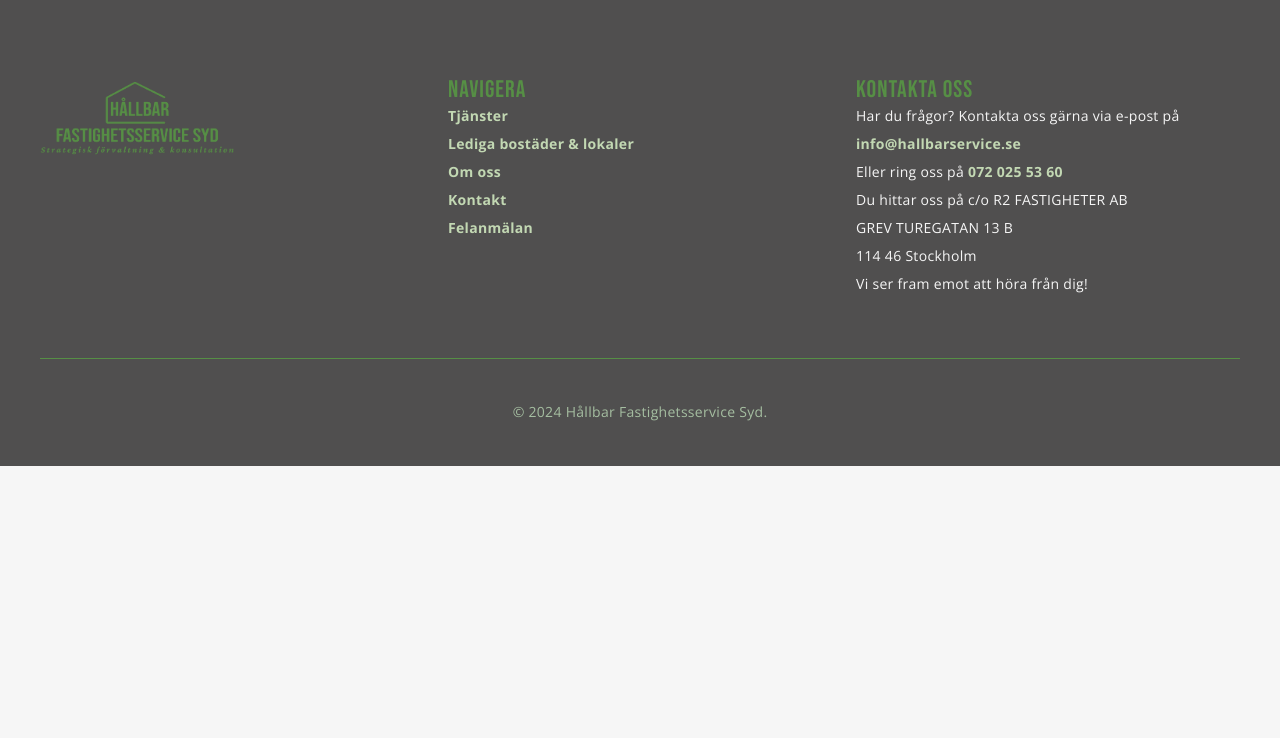
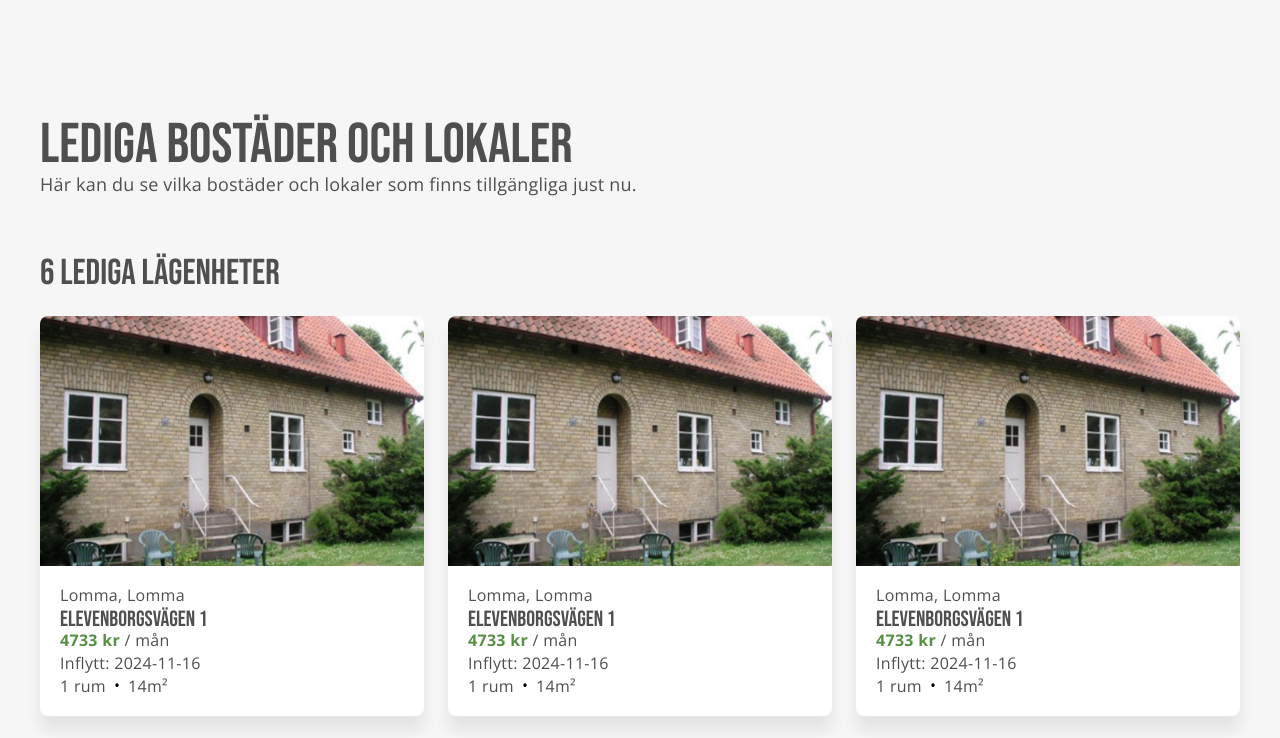
Before and after one commit to Wztrbrg/hfts, a React (Vite) app: page /bostader-och-lokaler in a window 1280 px wide. Shown: the part 502-1240 px from the top of the page. Before the commit the page ends 968 px from the top, so only its background shows below. Built offline with nearby package versions, Linux system fonts and the light colour scheme.

Commit message:
basic layout and styling for listings, needs filling in with correct listing-objects

```diff
--- /dev/null
+++ b/src/assets/style/listings-page/listings-content.scss
@@ -0,0 +1,83 @@
+@import "../globals/_variables";
+
+.listings-section {
+  width: 100%;
+  display: flex;
+  justify-content: center;
+  padding: 120px 16px;
+
+  .listings-content {
+    width: 100%;
+    max-width: $max-content-w;
+    display: flex;
+    flex-direction: column;
+    align-items: center;
+    gap: 60px;
+
+    header {
+      width: 100%;
+      // text-align: center;
+    }
+
+    .listings-container {
+      width: 100%;
+      display: flex;
+      flex-wrap: wrap;
+      justify-content: flex-start;
+      gap: 24px;
+
+      h2 {
+        width: 100%;
+        // margin-bottom: 20px;
+      }
+
+      .listing-card {
+        display: flex;
+        flex-direction: column;
+        justify-content: center;
+        flex: auto;
+        // max-width: 400px;
+        background-color: #fff;
+        box-shadow: 0 15px 15px #00000013;
+        border-radius: 8px;
+        overflow: hidden;
+
+        img {
+          width: auto;
+          max-height: 250px;
+          object-fit: cover;
+          object-position: center;
+        }
+
+        .text {
+          width: 100%;
+          display: flex;
+          flex-direction: column;
+          justify-content: space-between;
+          // gap: 16px;
+          padding: 20px;
+
+          .card-header {
+            p {
+              margin-bottom: 4px;
+            }
+          }
+
+          .card-content {
+            display: flex;
+            flex-direction: column;
+            gap: 4px;
+          }
+
+          .size-container {
+            display: flex;
+
+            .spacer {
+              padding: 0 8px;
+            }
+          }
+        }
+      }
+    }
+  }
+}
--- /dev/null
+++ b/src/components/listings-page/ListingsContent.jsx
@@ -0,0 +1,104 @@
+import '../../assets/style/listings-page/listings-content.scss';
+import Preview from '../../assets/images/listing-img.jpeg';
+
+const ListingsContent = () => {
+
+  const listings = [
+    {
+      id: 1,
+      city: "Lomma, Lomma",
+      address: "Elevenborgsvägen 1",
+      price: "4733",
+      date: "2024-11-16",
+      rooms: "1",
+      size: "14",
+      url: "https://www.homeq.se/lagenhet/136910-1rum-lomma-skane-lan-elevenborgsvagen-1?ht_source=individual.136910&ht_container=highlighted_search_results&ht_position=0&ht_details=&recommId=undefined&boost_value=14.35",
+    },
+    {
+      id: 2,
+      city: "Lomma, Lomma",
+      address: "Elevenborgsvägen 1",
+      price: "4733",
+      date: "2024-11-16",
+      rooms: "1",
+      size: "14",
+      url: "https://www.homeq.se/lagenhet/136910-1rum-lomma-skane-lan-elevenborgsvagen-1?ht_source=individual.136910&ht_container=highlighted_search_results&ht_position=0&ht_details=&recommId=undefined&boost_value=14.35",
+    },
+    {
+      id: 3,
+      city: "Lomma, Lomma",
+      address: "Elevenborgsvägen 1",
+      price: "4733",
+      date: "2024-11-16",
+      rooms: "1",
+      size: "14",
+      url: "https://www.homeq.se/lagenhet/136910-1rum-lomma-skane-lan-elevenborgsvagen-1?ht_source=individual.136910&ht_container=highlighted_search_results&ht_position=0&ht_details=&recommId=undefined&boost_value=14.35",
+    },
+    {
+      id: 4,
+      city: "Lomma, Lomma",
+      address: "Elevenborgsvägen 1",
+      price: "4733",
+      date: "2024-11-16",
+      rooms: "1",
+      size: "14",
+      url: "https://www.homeq.se/lagenhet/136910-1rum-lomma-skane-lan-elevenborgsvagen-1?ht_source=individual.136910&ht_container=highlighted_search_results&ht_position=0&ht_details=&recommId=undefined&boost_value=14.35",
+    },
+    {
+      id: 5,
+      city: "Lomma, Lomma",
+      address: "Elevenborgsvägen 1",
+      price: "4733",
+      date: "2024-11-16",
+      rooms: "1",
+      size: "14",
+      url: "https://www.homeq.se/lagenhet/136910-1rum-lomma-skane-lan-elevenborgsvagen-1?ht_source=individual.136910&ht_container=highlighted_search_results&ht_position=0&ht_details=&recommId=undefined&boost_value=14.35",
+    },
+    {
+      id: 6,
+      city: "Lomma, Lomma",
+      address: "Elevenborgsvägen 1",
+      price: "4733",
+      date: "2024-11-16",
+      rooms: "1",
+      size: "14",
+      url: "https://www.homeq.se/lagenhet/136910-1rum-lomma-skane-lan-elevenborgsvagen-1?ht_source=individual.136910&ht_container=highlighted_search_results&ht_position=0&ht_details=&recommId=undefined&boost_value=14.35",
+    },
+  ];
+
+  return (
+    <section className="listings-section">
+      <div className="listings-content">
+        <header>
+          <h1 className="l-h dk-txt">Lediga bostäder och lokaler</h1>
+          <p className="l-p dk-txt">Här kan du se vilka bostäder och lokaler som finns tillgängliga just nu.</p>
+        </header>
+        <div className="listings-container">
+          <h2 className="m-h dk-txt">{listings.length} lediga lägenheter</h2>
+          {listings.map((listing) => (
+            <article key={listing.id} className="listing-card">
+              <img src={Preview} alt="Bild på lägenhetshus" />
+              <div className="text">
+                <div className="card-header">
+                  <p className="c-p dk-txt">{listing.city}</p>
+                  <h3 className="c-h dk-txt">{listing.address}</h3>
+                </div>
+                <div className="card-content">
+                  <p className="c-p dk-txt"><strong className='acc-txt'>{listing.price} kr</strong> / mån</p>
+                  <p className="c-p dk-txt">Inflytt: {listing.date}</p>
+                  <div className="size-container">
+                    <p className="c-p dk-txt">{listing.rooms} rum</p>
+                    <p className="spacer">•</p>
+                    <p className="c-p dk-txt"> {listing.size}m²</p>
+                  </div>
+                </div>
+              </div>
+            </article>
+          ))}
+        </div>
+      </div>
+    </section>
+  )
+}
+
+export default ListingsContent;
--- a/src/components/listings-page/ListingsHero.jsx
+++ b/src/components/listings-page/ListingsHero.jsx
@@ -12,7 +12,7 @@ const ListingsHero = () => {
         <header className='heading-container'>
           <h3 className="l-tag acc-txt">Ledigt</h3>
           <h1 className="h-h lt-txt">
-            Här hittar du våra lediga <span className='pr-txt'>bostäder & lokaler</span>
+            Hos oss bor du i <span className='pr-txt'>hållbart förvaltade</span> fastigheter
           </h1>
         </header>
       </article>
--- a/src/pages/Listings.jsx
+++ b/src/pages/Listings.jsx
@@ -1,8 +1,12 @@
+import ListingsContent from "../components/listings-page/ListingsContent";
 import ListingsHero from "../components/listings-page/ListingsHero";
 
 const Listings = () => {
   return (
-    <ListingsHero />
+    <>
+      <ListingsHero />
+      <ListingsContent />
+    </>
   )
 }
 
```
Also changed, not shown: src/assets/images/listing-img.jpeg (added).
